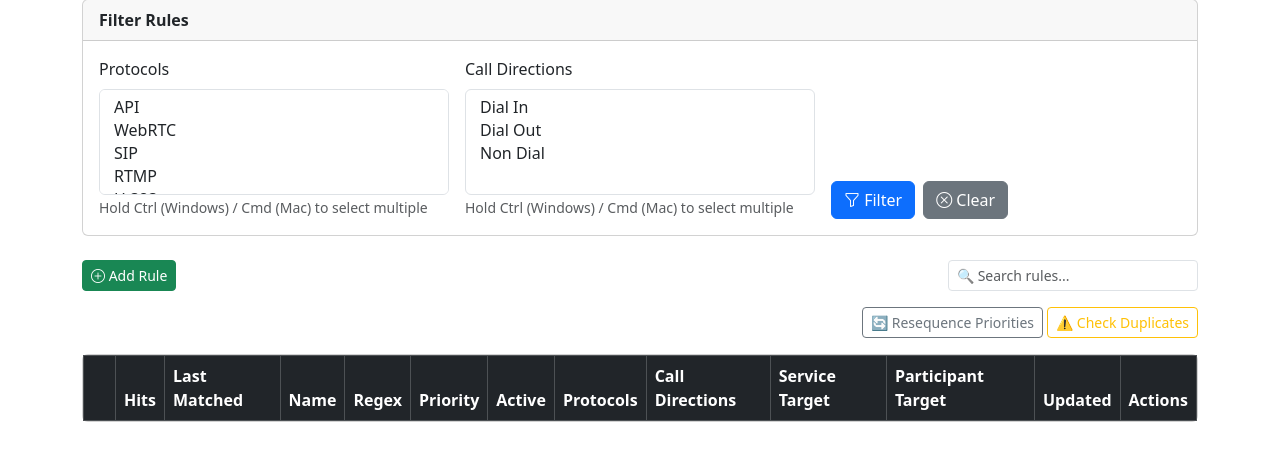
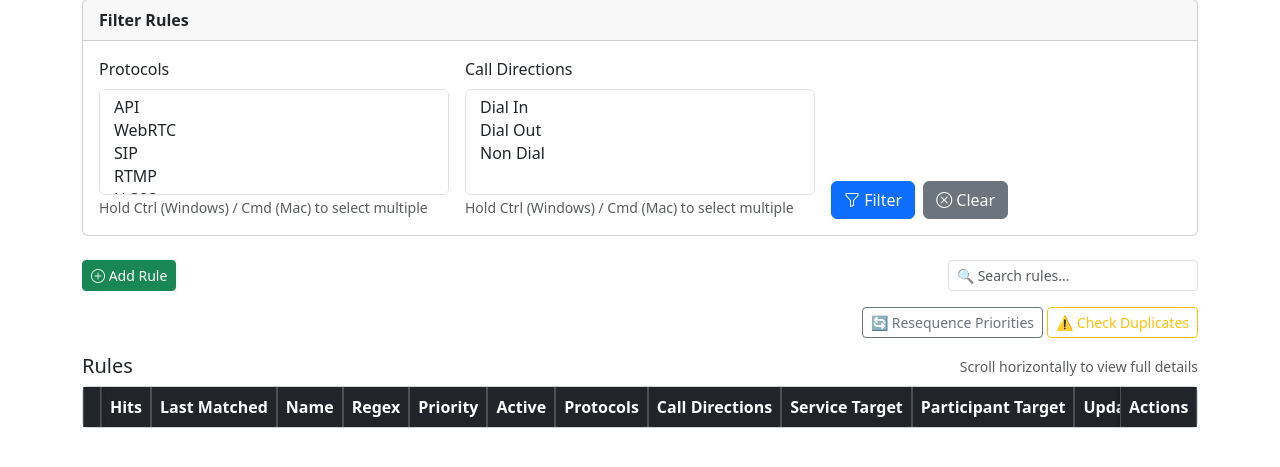
Before and after one commit to lorist/pexip_policy_router, a Django app: page /rules/ in a window 1280 px wide. Shown: the part 133-600 px from the top of the page. Run offline with Django 5.2, Linux system fonts and the light colour scheme; the visitor is signed in with stand-in values (Sample User, id 1); data that the repository does not hold is empty.

Commit message:
fix table header

```diff
--- a/policy_router/templates/policy_router/rule_list.html
+++ b/policy_router/templates/policy_router/rule_list.html
@@ -64,10 +64,15 @@
 </div>
 
 <!-- Rules Table -->
+<div class="d-flex justify-content-between align-items-center mb-2">
+  <h5 class="mb-0">Rules</h5>
+  <small class="text-muted">Scroll horizontally to view full details</small>
+</div>
+
 <div class="card">
   <div class="card-body p-0">
-    <div class="table-responsive">
-      <table class="table table-hover table-bordered table-striped align-middle mb-0">
+    <div class="table-responsive position-relative">
+      <table class="table table-hover table-bordered table-striped align-middle mb-0 rules-table">
         <thead class="table-dark">
           <tr>
             <th style="width: 2rem;"></th>
@@ -265,9 +270,77 @@ document.addEventListener("DOMContentLoaded", function () {
 </script>
 
 <style>
-#rules-table-body tr { transition: all 0.2s ease-in-out; }
-.sortable-chosen { background-color: #fff3cd !important; opacity: 0.95; }
-.sortable-ghost { background-color: #e2e3e5 !important; opacity: 0.7; }
+  #rules-table-body tr { transition: all 0.2s ease-in-out; }
+  .sortable-chosen { background-color: #fff3cd !important; opacity: 0.95; }
+  .sortable-ghost { background-color: #e2e3e5 !important; opacity: 0.7; }
+  .rules-table {
+    width: 100%;
+    border-collapse: separate;
+    border-spacing: 0;
+  }
+
+  /* Keep first (grip) and last (actions) columns fixed */
+  .rules-table th:first-child,
+  .rules-table td:first-child {
+    position: sticky;
+    left: 0;
+    background: var(--bs-body-bg);
+    z-index: 2;
+    box-shadow: 2px 0 4px rgba(0,0,0,0.1);
+  }
+
+  .rules-table th:last-child,
+  .rules-table td:last-child {
+    position: sticky;
+    right: 0;
+    background: var(--bs-body-bg);
+    z-index: 2;
+    box-shadow: -2px 0 4px rgba(0,0,0,0.1);
+  }
+
+  /* Better column sizing */
+  .rules-table th, .rules-table td {
+    white-space: nowrap;
+    vertical-align: middle;
+  }
+
+  .rules-table td code {
+    font-size: 0.85rem;
+  }
+
+  .rules-table .btn-group,
+  .rules-table .d-flex {
+    flex-wrap: nowrap;
+    gap: 0.25rem;
+  }
+
+  /* Reduce button padding to fit more */
+  .rules-table .btn-sm {
+    padding: 0.25rem 0.4rem;
+    font-size: 0.8rem;
+  }
+
+  /* Hover highlight across full width */
+  .rules-table tbody tr:hover {
+    background-color: rgba(25, 135, 84, 0.05);
+  }
+  /* Match sticky header cells with dark header background */
+  .rules-table thead th:first-child,
+  .rules-table thead th:last-child {
+    background-color: var(--bs-dark) !important;
+    color: var(--bs-light) !important;
+    z-index: 3; /* Ensure above scroll shadows */
+  }
+
+  /* Optional: keep the subtle shadow to separate fixed columns */
+  .rules-table th:first-child {
+    box-shadow: 2px 0 4px rgba(0,0,0,0.2);
+  }
+
+  .rules-table th:last-child {
+    box-shadow: -2px 0 4px rgba(0,0,0,0.2);
+  }
+
 </style>
 
 {% endblock %}
```
